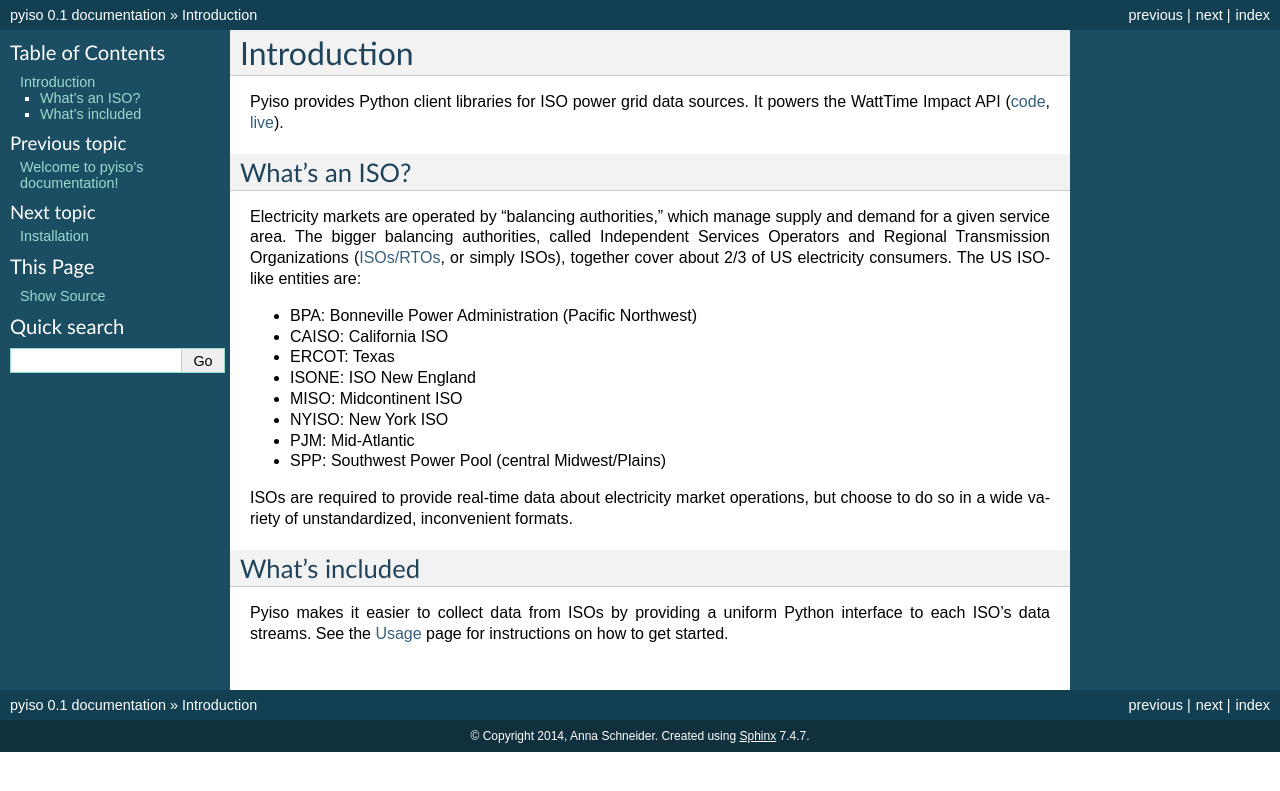
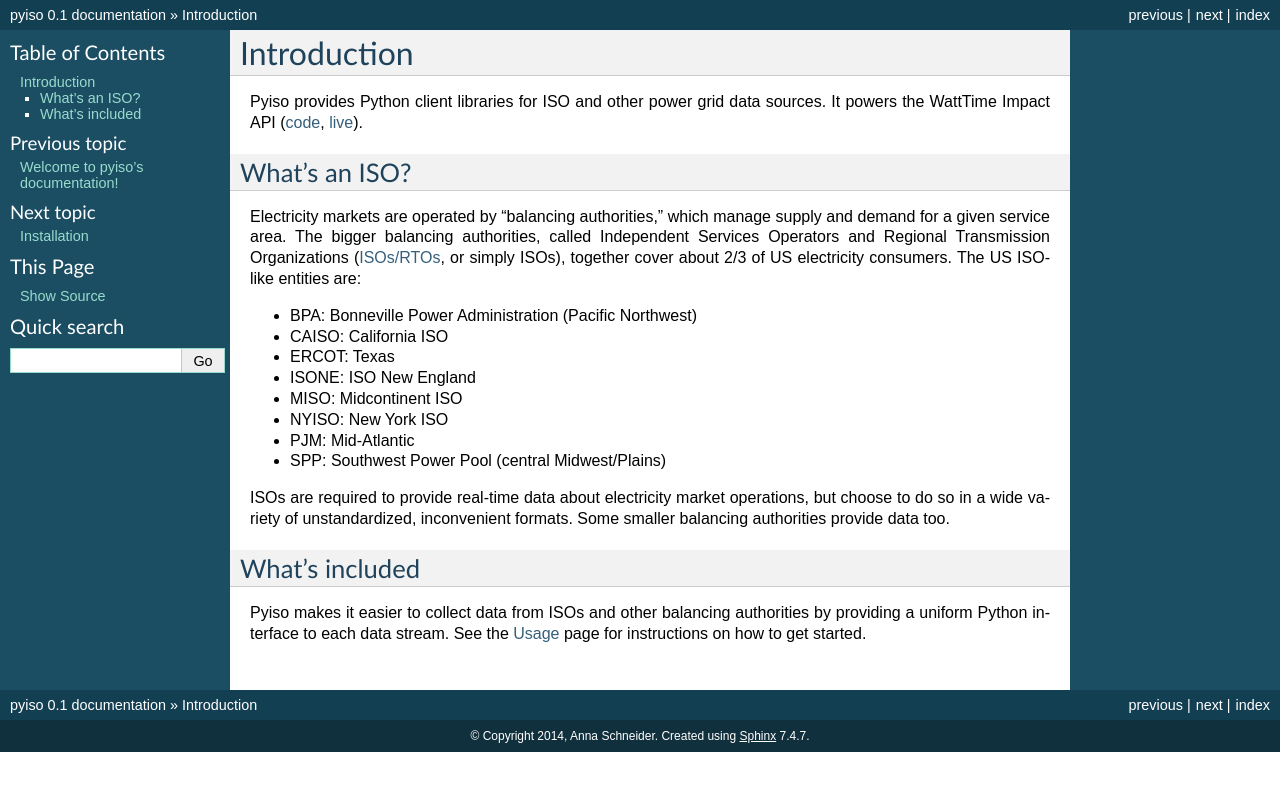
Before and after one commit to WattTime/pyiso, a Sphinx documentation site: the page built from docs/source/intro.rst, in a window 1280 px wide. Shown: the top 791 px of the page. Built offline with Sphinx 7.4.7, drawn with Linux system fonts in a browser that asks for light colours.

Commit message:
update docs

```diff
--- a/docs/source/intro.rst
+++ b/docs/source/intro.rst
@@ -1,7 +1,7 @@
 Introduction
 =============
 
-Pyiso provides Python client libraries for ISO power grid data sources.
+Pyiso provides Python client libraries for ISO and other power grid data sources.
 It powers the WattTime Impact API
 (`code <https://github.com/WattTime/watttime-grid-api>`_,
 `live <http://api.watttime.org/>`_).
@@ -28,10 +28,11 @@ The US ISO-like entities are:
 
 ISOs are required to provide real-time data about electricity market operations,
 but choose to do so in a wide variety of unstandardized, inconvenient formats.
+Some smaller balancing authorities provide data too.
 
 What's included
 ----------------
 
-Pyiso makes it easier to collect data from ISOs by providing a uniform Python interface
-to each ISO's data streams.
+Pyiso makes it easier to collect data from ISOs and other balancing authorities
+by providing a uniform Python interface to each data stream.
 See the :doc:`usage` page for instructions on how to get started.
--- a/docs/source/options.rst
+++ b/docs/source/options.rst
@@ -18,6 +18,7 @@ method                   ``latest``   ``start_at`` and ``end_at`` pair   ``yeste
 ``ISONE.get_generation``  yes         yes                                no            no
 ``ISONE.get_load`` 	      yes         yes                                no            yes
 ``MISO.get_generation``   yes         no                                 no            no
+``NVEnergy.get_load``     yes         yes                                no            yes
 ``NYISO.get_generation``  yes         yes                                no            no
 ``NYISO.get_load``        yes         yes                                no            no
 ``NYISO.get_trade``       yes         yes                                no            no
```
Also changed, not shown: docs/source/usage.rst (+10 -4 lines).
